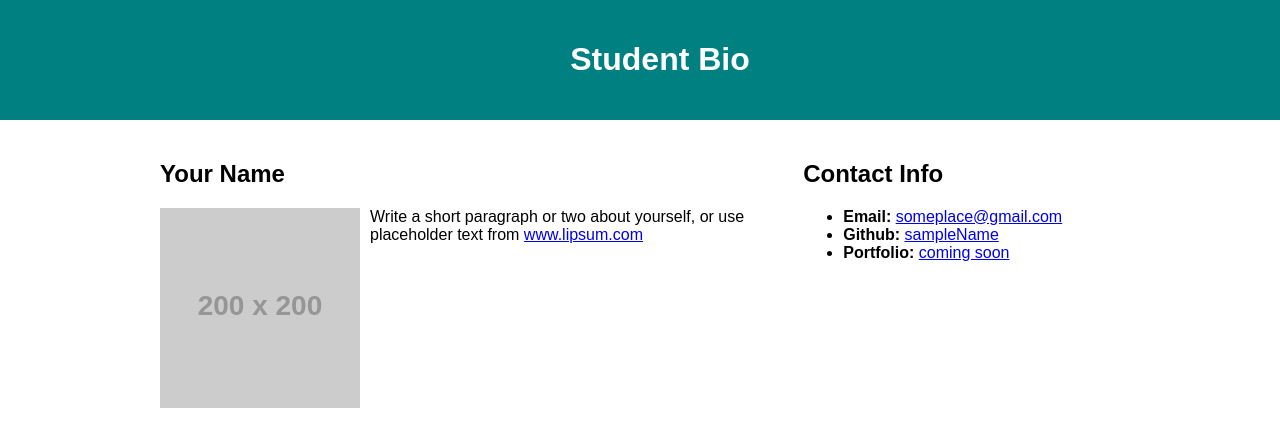
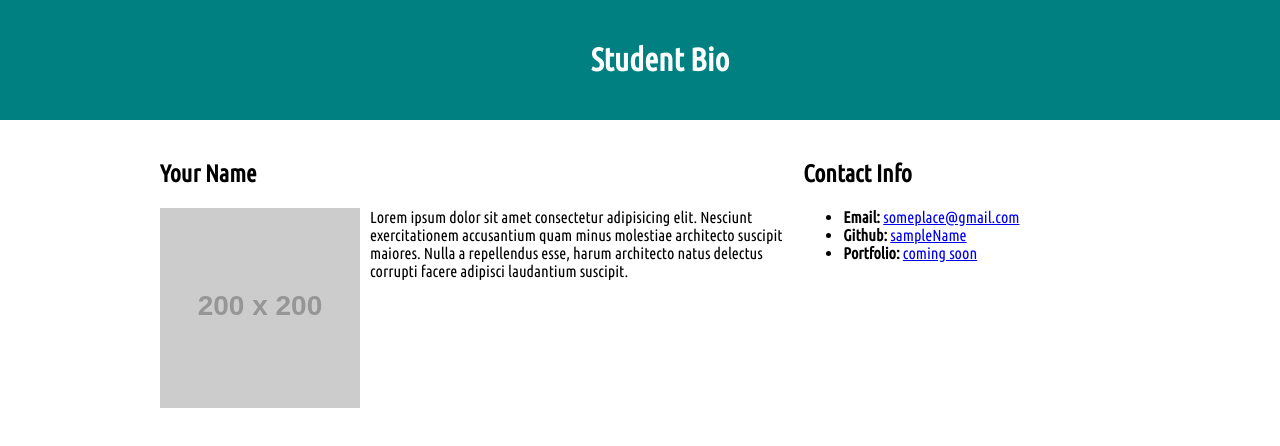
Before and after one commit to preyx/practice-css, a plain HTML site: page index.html in a window 1280 px wide. Shown: the top 446 px of the page. Drawn offline with Linux system fonts and the light colour scheme; placeholder pictures from the web are drawn by us.

Commit message:
added google font

```diff
--- a/index.html
+++ b/index.html
@@ -2,7 +2,7 @@
 <html lang="en-us">
   <head>
     <meta charset="UTF-8" />
-    <!-- <link rel="stylesheet" href="reset.css" /> -->
+    <link href="https://fonts.googleapis.com/css?family=Ubuntu+Condensed&display=swap" rel="stylesheet">
     <link rel="stylesheet" href="style.css" />
     <title>CSS Stylesheets with Relative Paths</title>
   </head>
@@ -19,8 +19,7 @@
         <img src="https://placehold.it/200x200" alt="Your Name" />
 
         <p>
-          Write a short paragraph or two about yourself, or use placeholder text
-          from <a href="http://www.lipsum.com/">www.lipsum.com</a>
+          Lorem ipsum dolor sit amet consectetur adipisicing elit. Nesciunt exercitationem accusantium quam minus molestiae architecto suscipit maiores. Nulla a repellendus esse, harum architecto natus delectus corrupti facere adipisci laudantium suscipit.
         </p>
       </section>
 
--- a/reset.css
+++ b/reset.css
@@ -2,7 +2,7 @@
    v2.0 | 20110126
    License: none (public domain)
 */
-
+* { box-sizing: border-box; }
 html, body, div, span, applet, object, iframe,
 h1, h2, h3, h4, h5, h6, p, blockquote, pre,
 a, abbr, acronym, address, big, cite, code,
--- a/style.css
+++ b/style.css
@@ -1,5 +1,5 @@
 body {
-  font-family: Arial, Helvetica, sans-serif;
+  font-family: 'Ubuntu Condensed', sans-serif;
   margin: 0;
   padding: 0;
 }
```
